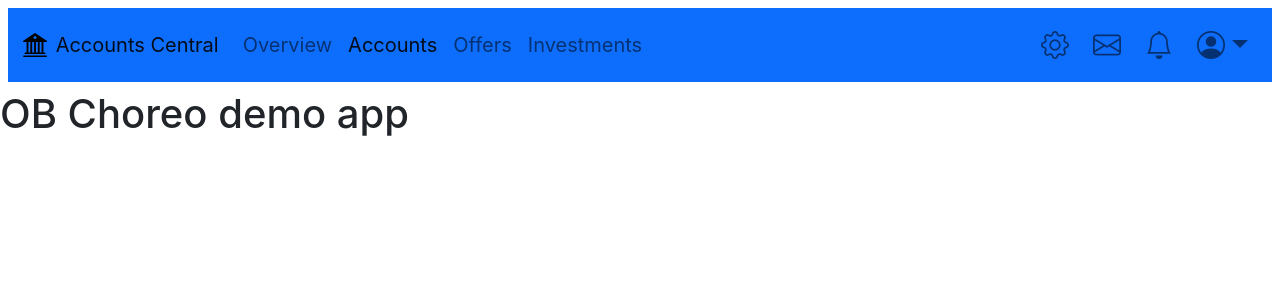
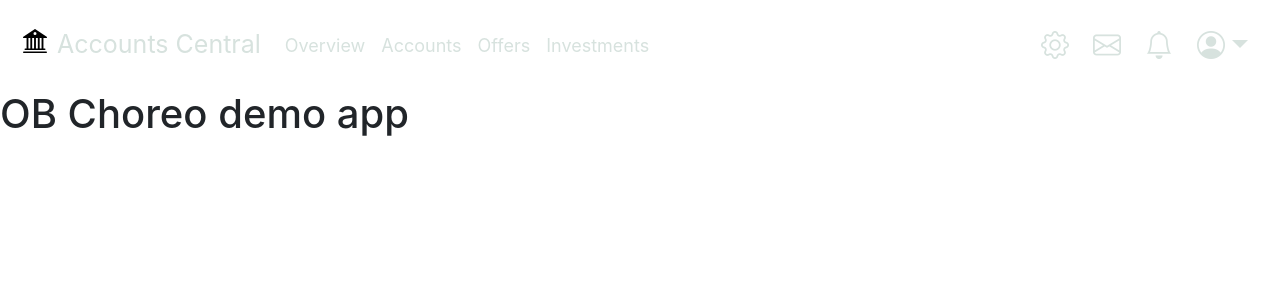
Before and after one commit to DivyaPremanantha/ob-choreo-demo-app, a React (Create React App) app: page / in a window 1280 px wide. Shown: the top 300 px of the page. Built offline with nearby package versions, Linux system fonts and the light colour scheme.

Commit message:
Adding theme to navbar and footer

```diff
--- a/src/components/common/Navbar.js
+++ b/src/components/common/Navbar.js
@@ -1,8 +1,10 @@
+import '../../css/common.css';
+
 export const Navbar = ({ username }) => {
   return (
-    <nav className="navbar navbar-expand-sm bg-primary m-2">
+    <nav className="navbar navbar-expand-sm nav-bar-custom m-2">
       <div className="container-fluid">
-        <a className="navbar-brand" href="/">
+        <a className="navbar-brand" style={{color:'#d7e2de', fontSize:'25px'}} href="/">
           <img
             src="favicon.svg"
             alt="Logo"
@@ -15,25 +17,25 @@ export const Navbar = ({ username }) => {
         <div id="section-left" className="collapse navbar-collapse">
           <ul className="navbar-nav fs-5">
             <li className="nav-item">
-              <a className="nav-link" aria-current="page" href="/">
+              <a className="nav-link active" style={{color:'#d7e2de', fontSize:'18px'}} aria-current="page" href="/Home">
                 Overview
               </a>
             </li>
 
             <li className="nav-item">
-              <a className="nav-link active" href="#">
+              <a className="nav-link" style={{color:'#d7e2de', fontSize:'18px'}} href="/Accounts">
                 Accounts
               </a>
             </li>
 
             <li className="nav-item">
-              <a className="nav-link" href="#">
+              <a className="nav-link" style={{color:'#d7e2de', fontSize:'18px'}} href="/Offers">
                 Offers
               </a>
             </li>
 
             <li className="nav-item">
-              <a className="nav-link" href="#">
+              <a className="font-theme-light nav-link" style={{color:'#d7e2de', fontSize:'18px'}} href="/Investments">
                 Investments
               </a>
             </li>
@@ -43,16 +45,16 @@ export const Navbar = ({ username }) => {
         <div id="section-right">
           <ul className="navbar-nav fs-3">
             <li className="nav-item mx-1">
-              <a className="nav-link bi bi-gear" href="#">
+              <a className="nav-link bi bi-gear" style={{color:'#d7e2de'}} href="#">
               </a>
             </li>
 
             <li className="nav-item mx-1">
-              <a className="nav-link bi bi-envelope" href="#"></a>
+              <a className="nav-link bi bi-envelope" style={{color:'#d7e2de'}} href="#"></a>
             </li>
 
             <li className="nav-item mx-1">
-              <a className="nav-link bi bi-bell" href="#"></a>
+              <a className="nav-link bi bi-bell" style={{color:'#d7e2de'}} href="#"></a>
             </li>
 
             <li className="nav-item dropdown-center mx-1">
@@ -62,13 +64,14 @@ export const Navbar = ({ username }) => {
                 role="button"
                 data-bs-toggle="dropdown"
                 aria-expanded="false"
+                style={{color:'#d7e2de'}}
               >
-                <i className="bi bi-person-circle"></i>
+                <i className="bi bi-person-circle" style={{color:'#d7e2de'}}></i>
               </a>
 
               <ul className="dropdown-menu">
                 <li>
-                  <a className="dropdown-item" href="#">Logout</a>
+                  <a className="dropdown-item" style={{color:'#d7e2de'}} href="#">Logout</a>
                 </li>
               </ul>
             </li>
```
Also changed, not shown: src/common/Footer.jsx (deleted, +0 -18 lines), src/components/common/Footer.jsx (added, +12 -0 lines).
